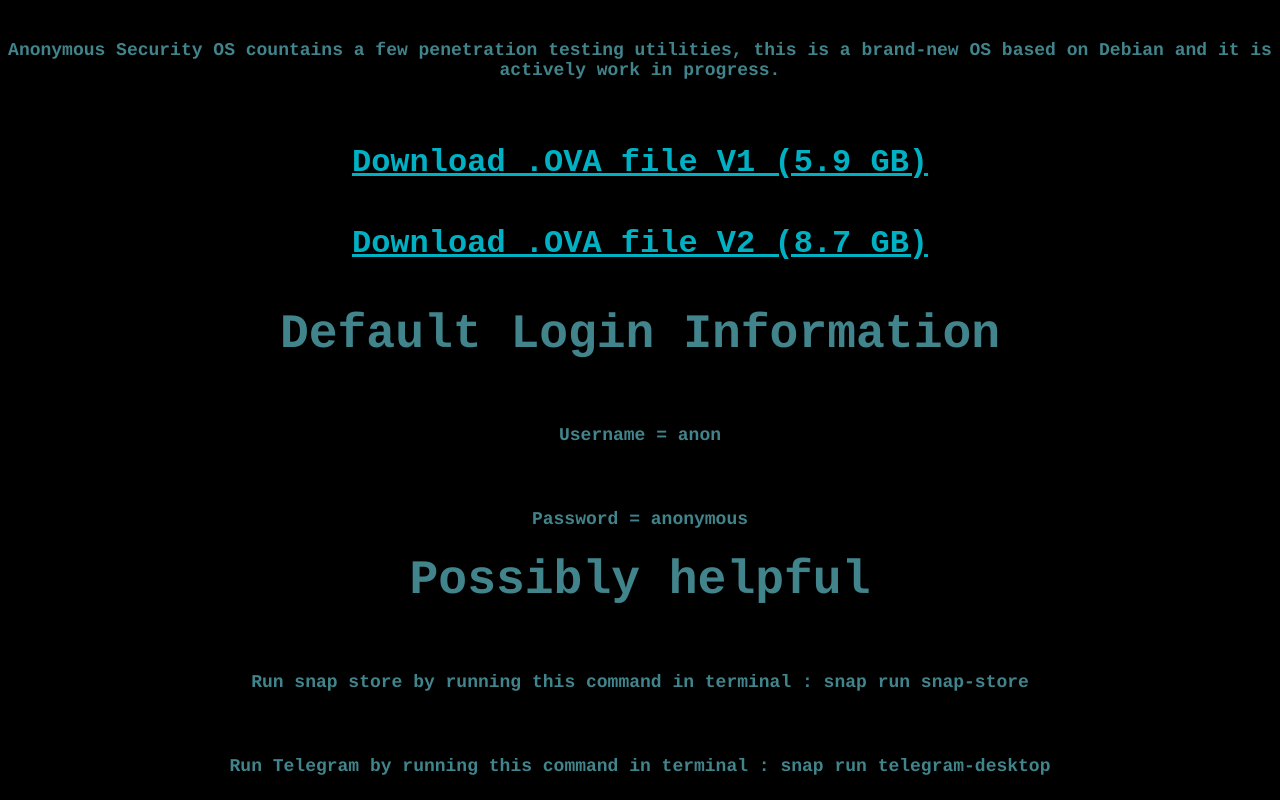
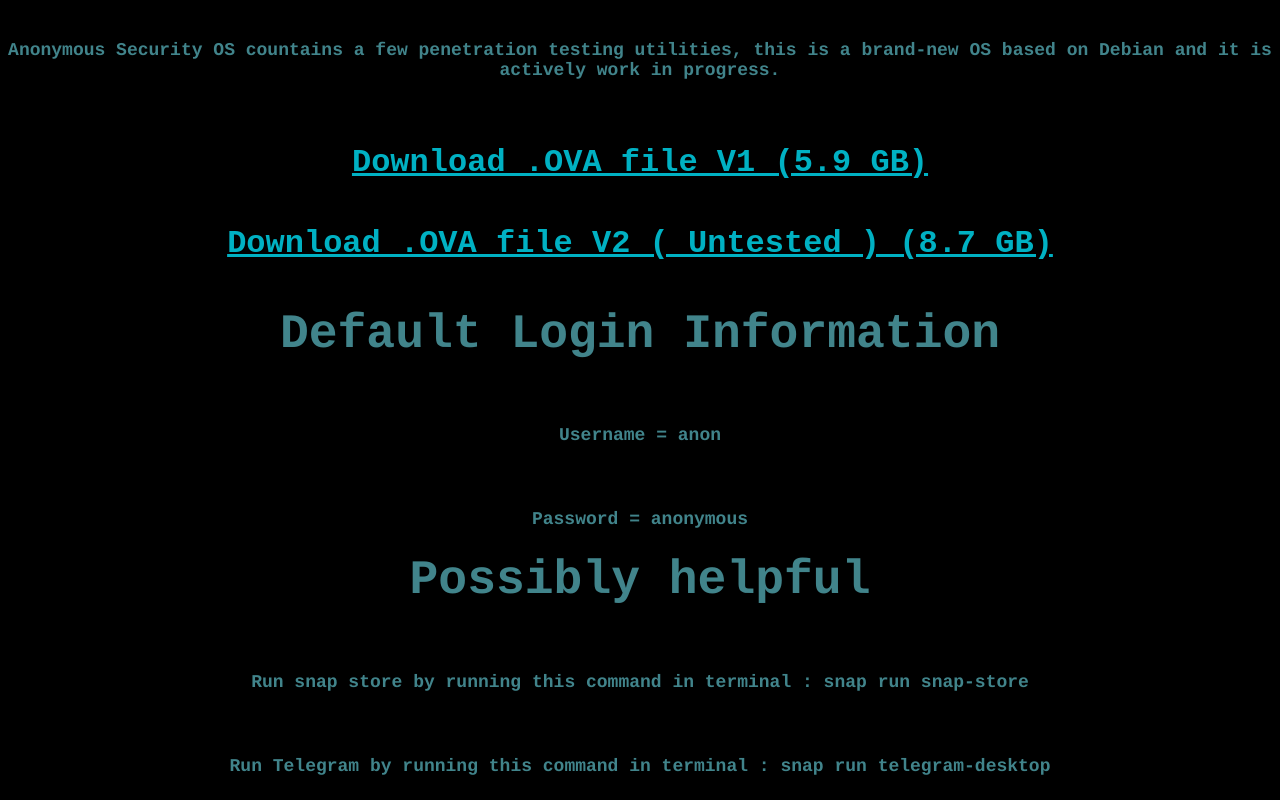
Before and after one commit to anonymous-security/anonymous-security.github.io, a plain HTML site: page index.html in a window 1280 px wide. Shown: the part 1003-1803 px from the top of the page. Drawn offline with Linux system fonts and the light colour scheme.

Commit message:
Update index.html

```diff
--- a/index.html
+++ b/index.html
@@ -8,7 +8,7 @@
 <img src="designv1.png" alt="a pic of the os" width="1224" height="895">
 <h1><font color=41848b size=4 face=Courier New>Anonymous Security OS countains a few penetration testing utilities, this is a brand-new OS based on Debian and it is actively work in progress.</h1>
 <h5><font color="41848b" size="6" face="Courier New"><a href="https://gofile.io/d/fcngSB" style="color:#00b1c3;">Download .OVA file V1 (5.9 GB)</a></h5>
-  <h5><font color="41848b" size="6" face="Courier New"><a href="https://gofile.io/d/MHNRI5" style="color:#00b1c3;">Download .OVA file V2 (8.7 GB)</a></h5>
+  <h5><font color="41848b" size="6" face="Courier New"><a href="https://gofile.io/d/MHNRI5" style="color:#00b1c3;">Download .OVA file V2 ( Untested ) (8.7 GB)</a></h5>
 
 <h1><font color=41848b size=15 face=Courier New>Default Login Information</h1>
 <h1><font color=41848b size=4 face=Courier New>Username = anon</h1>
```
